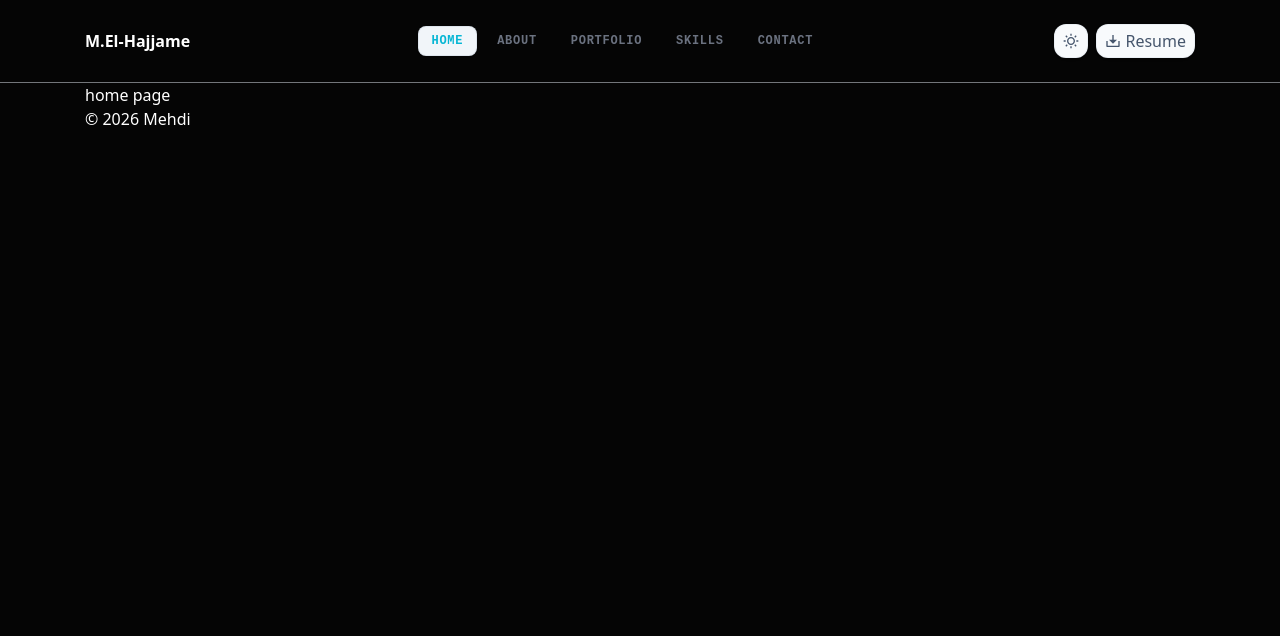
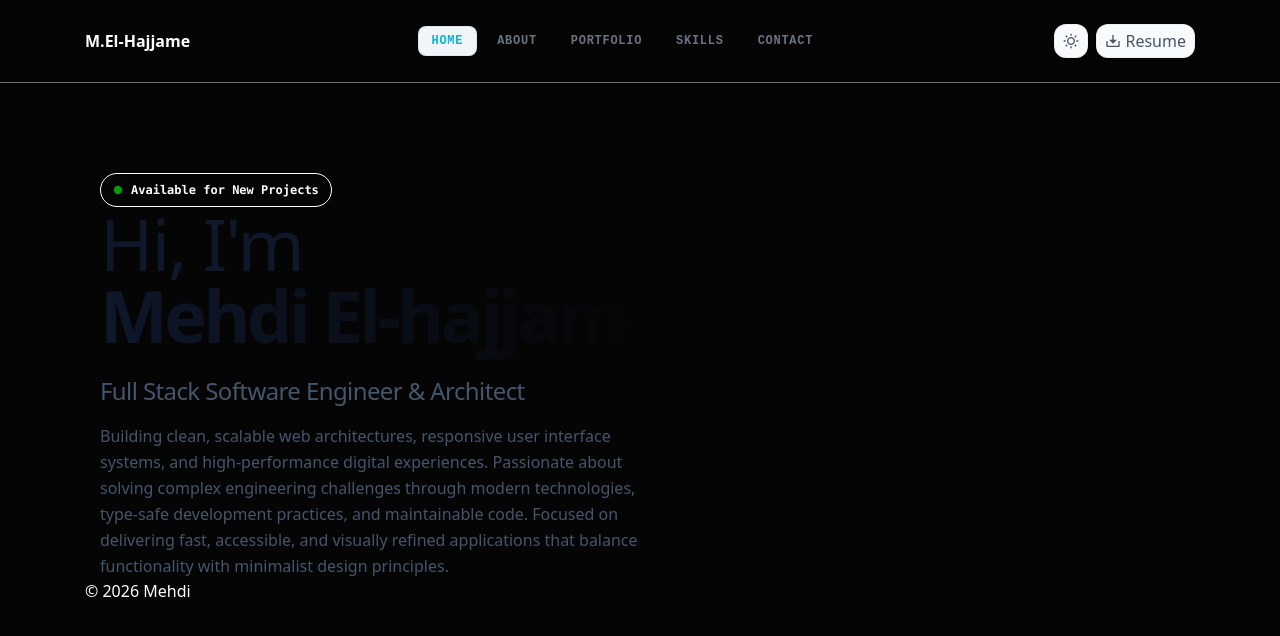
Before and after one commit to elhajjame/my-portfolio-nextjs-typescript, a Next.js app: page / in a window 1280 px wide. Shown: the top 636 px of the page. Built offline with nearby package versions, Linux system fonts and the light colour scheme.

Commit message:
hero section componente jsx and stylinig

```diff
--- /dev/null
+++ b/app/components/home/HeroSection.tsx
@@ -0,0 +1,34 @@
+import { RiCheckboxBlankCircleFill } from "@remixicon/react";
+import "../../style/home.css";
+function HeroSection() {
+  return (
+    <div className="hero container">
+      <div className="available">
+        <span className="rounded-full animate-pulse">
+          <RiCheckboxBlankCircleFill className="text-[#06d40c] w-[10px]" />
+        </span>
+        <span>Available for New Projects</span>
+      </div>
+
+      <h1 className="text-5xl sm:text-6xl lg:text-7xl font-sans font-light tracking-tight text-slate-900 dark:text-white leading-none">
+        Hi, I'm <br />
+        <span className="font-bold bg-gradient-to-r from-slate-900 via-slate-650 to-slate-450 dark:from-white dark:via-slate-300 dark:to-gray-550 bg-clip-text text-transparent h-20 sm:h-24 inline-block tracking-tighter">
+          Mehdi El-hajjame
+        </span>
+      </h1>
+      <p className="text-xl sm:text-2xl font-light text-slate-600 dark:text-gray-400 font-sans tracking-tight mb-4">
+        Full Stack Software Engineer & Architect
+      </p>
+      <p className="text-base text-slate-600 dark:text-gray-400 max-w-xl leading-relaxed font-light ">
+        Building clean, scalable web architectures, responsive user interface
+        systems, and high-performance digital experiences. Passionate about
+        solving complex engineering challenges through modern technologies,
+        type-safe development practices, and maintainable code. Focused on
+        delivering fast, accessible, and visually refined applications that
+        balance functionality with minimalist design principles.
+      </p>
+    </div>
+  );
+}
+
+export default HeroSection;
--- a/app/page.tsx
+++ b/app/page.tsx
@@ -1,9 +1,10 @@
 import Image from "next/image";
+import HeroSection from "./components/home/HeroSection";
 
 export default function Home() {
   return (
     <div>
-      <h1>home page</h1>
+      <HeroSection />
     </div>
   );
 }
--- /dev/null
+++ b/app/style/home.css
@@ -0,0 +1,50 @@
+.available {
+  border-width: 1px;
+  border-radius: 9999px;
+  align-items: center;
+  gap: 0.5rem;
+  padding: 0.25rem 0.75rem;
+  font-family:
+    Menlo,
+    Monaco,
+    Consolas,
+    Liberation Mono,
+    Courier New,
+    monospace;
+  font-size: 0.75rem;
+  font-weight: 600;
+  line-height: 1rem;
+  display: flex;
+  align-items: center;
+  width: fit-content;
+  margin-top: 90px;
+}
+
+.hero-heading {
+  font-family:
+    system-ui,
+    -apple-system,
+    BlinkMacSystemFont,
+    "Segoe UI",
+    Roboto,
+    sans-serif;
+  font-weight: 300;
+  letter-spacing: -0.025em;
+  color: #0f172a; /* text-slate-900 */
+  line-height: 1;
+  font-size: 3rem; /* text-5xl */
+}
+
+/* Gradient Name Styles */
+.hero-name {
+  font-weight: 700;
+  display: inline-block;
+  letter-spacing: -0.05em;
+  height: 5rem; /* h-20 */
+
+  /* Gradient text clipping effect */
+  background-image: linear-gradient(to right, #0f172a, #475569, #94a3b8);
+  -webkit-background-clip: text;
+  background-clip: text;
+  color: transparent;
+}
```
Also changed, not shown: app/globals.css (+0 -59 lines).
